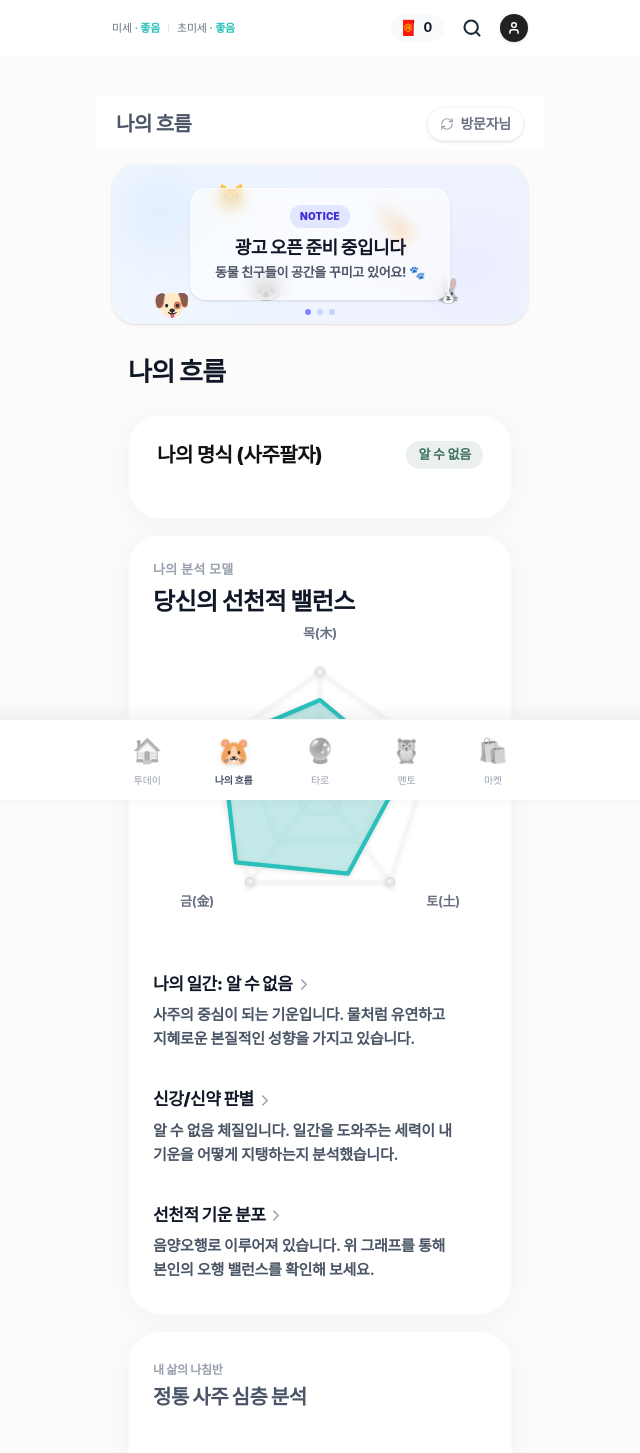
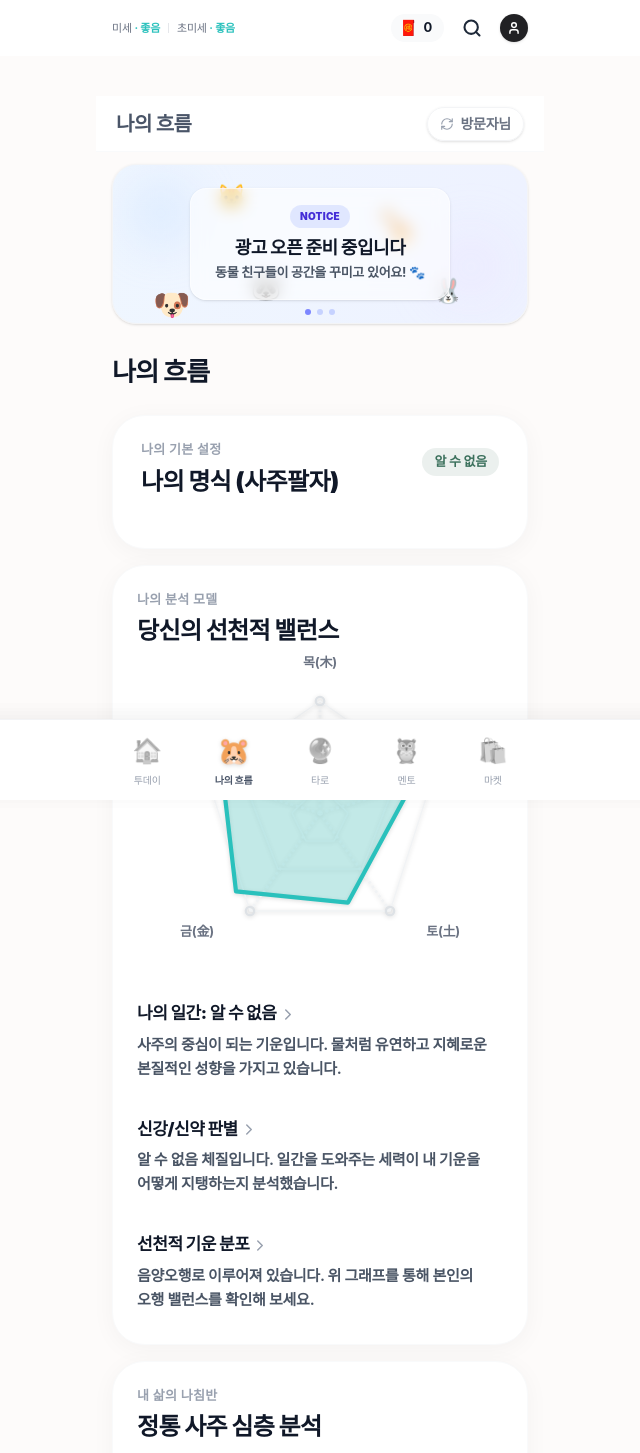
Before and after one commit to kimhoon0612-dev/saju-web, a Next.js app in the folder frontend/: page /saju in a window 1280 px wide. Shown: the top 1453 px of the page, without its empty margins (320-960 px from the left). Built offline with nearby package versions, Linux system fonts and the light colour scheme; a web font is replaced by a local one.

Commit message:
Fix UI width and typography constraints in saju/page.tsx and page.tsx

```diff
--- a/frontend/src/app/page.tsx
+++ b/frontend/src/app/page.tsx
@@ -601,9 +601,9 @@ export default function Home() {
               <div className="px-4 mb-4">
                 {/* ==== 영역 1: 매일매일 가볍게! 재미 운세 ==== */}
                 <section className="bg-white rounded-[32px] p-6 pt-7 shadow-[0_4px_24px_rgba(0,0,0,0.04)] border border-gray-50 flex flex-col gap-6">
-                  <div className="mb-2">
-                    <span className="text-[12px] text-gray-400 font-bold tracking-tight">매일매일 가볍게!</span>
-                    <h2 className="text-[20px] font-black mt-0.5 text-[#4A5568]">데일리 운세 & 즐길거리</h2>
+                  <div>
+                    <div className="text-[13px] text-gray-400 font-bold mb-1 tracking-wide">매일매일 가볍게!</div>
+                    <h2 className="text-[24px] font-black tracking-tight text-gray-900 mb-6">데일리 운세 & 즐길거리</h2>
                   </div>
 
                   {/* 데일리 기운 (Grid) */}
--- a/frontend/src/app/saju/page.tsx
+++ b/frontend/src/app/saju/page.tsx
@@ -433,16 +433,19 @@ export default function FortuneHubPage() {
                     </div>
                 </div>
                 {/* Main Content Areas */}
-                <div className="flex-1 w-full max-w-md mx-auto pt-4 pb-32">
-                    <h1 className="text-[26px] font-black tracking-tight text-gray-900 mb-6 px-4">나의 흐름</h1>
+                <div className="flex-1 w-full pt-4 pb-32">
+                    <h1 className="text-[26px] font-black tracking-tight text-gray-900 mb-6">나의 흐름</h1>
 
-                    <div className="flex flex-col gap-4 px-4">
+                    <div className="flex flex-col gap-4">
                         {/* Bazi Grid Injected */}
                         {/* Bazi Grid (8 Pillars) instead of Green Banner Image Area */}
                         <div className="bg-white rounded-[32px] p-6 shadow-[0_4px_24px_rgba(0,0,0,0.04)] border border-gray-50 flex flex-col items-center">
-                            <div className="flex justify-between items-center w-full mb-6 px-1">
-                                <h2 className="text-[20px] font-extrabold text-[#111]">나의 명식 (사주팔자)</h2>
-                                <span className="text-[13px] font-bold text-[#3B705C] bg-[#3B705C]/10 px-3 py-1 rounded-full">{sajuStrength}</span>
+                            <div className="flex justify-between items-start w-full mb-6 px-1">
+                                <div>
+                                    <div className="text-[13px] text-gray-400 font-bold mb-1 tracking-wide">나의 기본 설정</div>
+                                    <h2 className="text-[24px] font-black tracking-tight text-gray-900">나의 명식 (사주팔자)</h2>
+                                </div>
+                                <span className="text-[13px] font-bold text-[#3B705C] bg-[#3B705C]/10 px-3 py-1 rounded-full mt-2">{sajuStrength}</span>
                             </div>
 
                             <div className="flex justify-between w-full h-full max-w-[340px] mx-auto gap-2">
@@ -569,9 +572,9 @@ export default function FortuneHubPage() {
 
                         {/* ==== 영역 2: 내 삶의 나침반! 심층 분석 ==== */}
                         <section className="bg-white rounded-[32px] p-6 shadow-[0_4px_24px_rgba(0,0,0,0.04)] border border-gray-50 flex flex-col gap-8">
-                            <div className="mb-2">
-                                <span className="text-[12px] text-gray-400 font-bold tracking-tight">내 삶의 나침반</span>
-                                <h2 className="text-[20px] font-black mt-0.5 text-[#4A5568]">정통 사주 심층 분석</h2>
+                            <div>
+                                <div className="text-[13px] text-gray-400 font-bold mb-1 tracking-wide">내 삶의 나침반</div>
+                                <h2 className="text-[24px] font-black tracking-tight text-gray-900 mb-2">정통 사주 심층 분석</h2>
                             </div>
 
                             {/* 정통 사주 리딩 파트 */}
```
